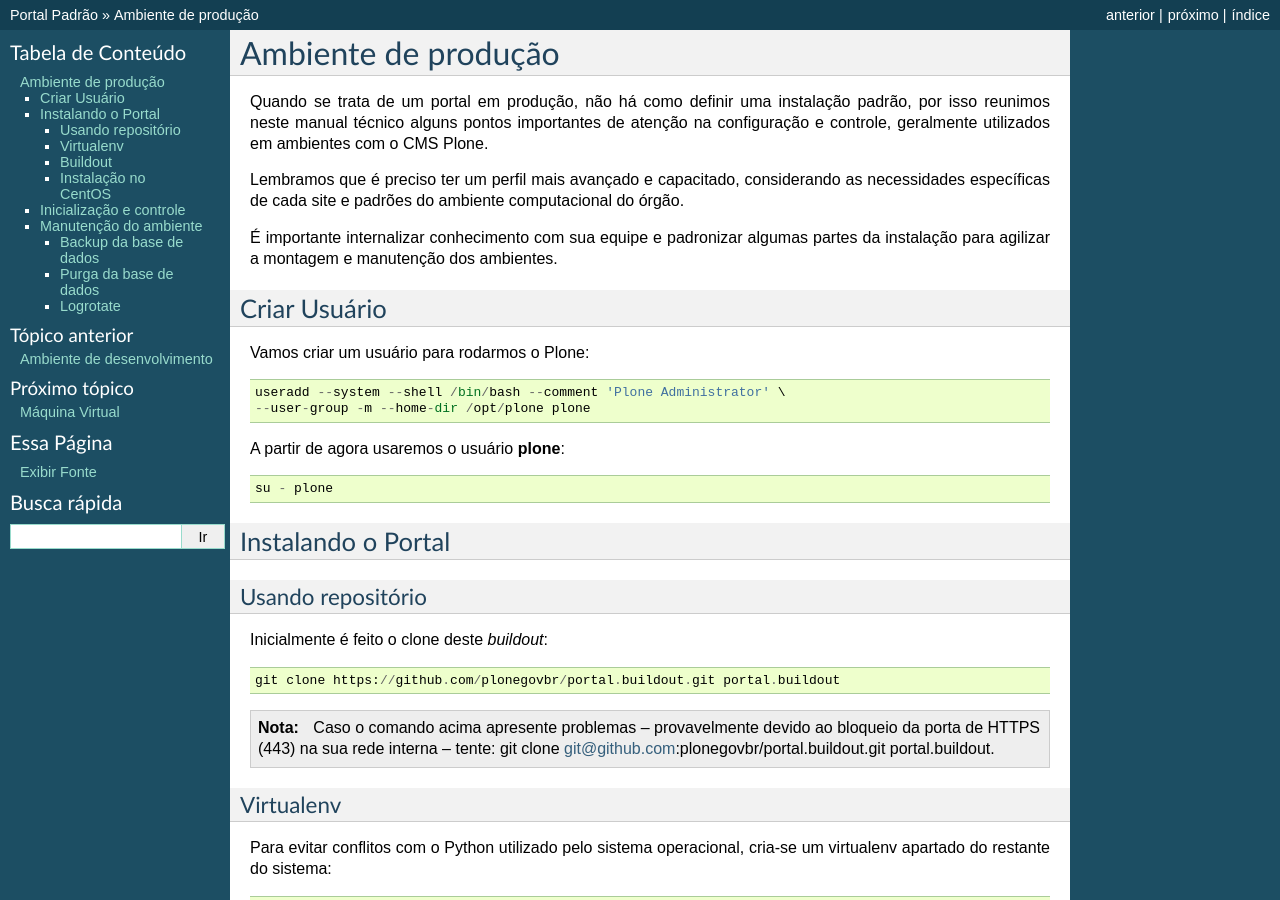
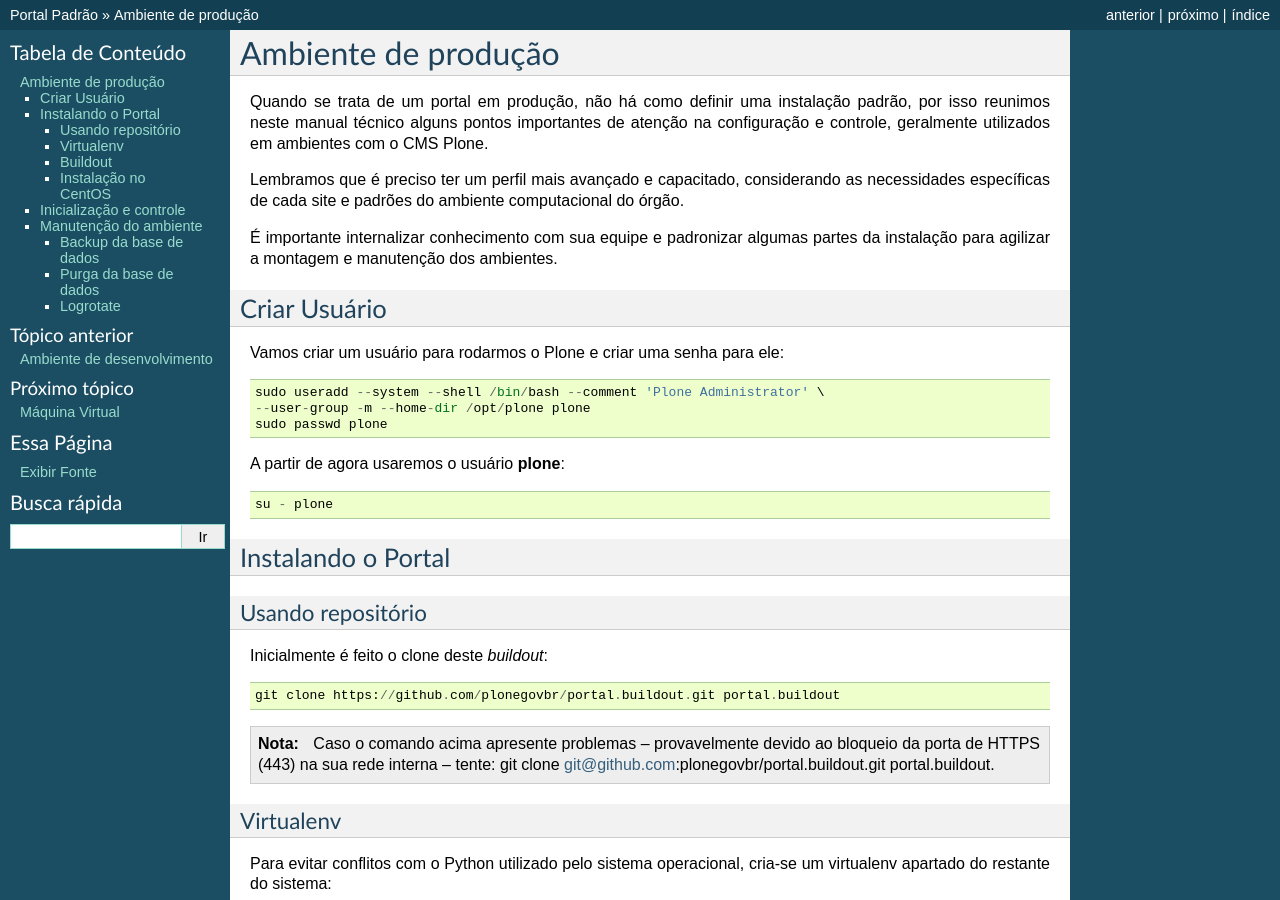
Before and after one commit to plonegovbr/portal.buildout, a Sphinx documentation site: the page built from docs/producao.rst, in a window 1280 px wide and 900 px high. Built offline with Sphinx 7.4.7, drawn with Linux system fonts in a browser that asks for light colours.

Commit message:
Adiciona comando para criar senha para o usuário 'plone'
Os comandos para adicionar usuário e criar senha precisam ser executados
com sudo.

```diff
--- a/docs/producao.rst
+++ b/docs/producao.rst
@@ -18,11 +18,12 @@ partes da instalação para agilizar a montagem e manutenção dos ambientes.
 Criar Usuário
 ===============
 
-Vamos criar um usuário para rodarmos o Plone:
+Vamos criar um usuário para rodarmos o Plone e criar uma senha para ele:
 ::
 
-    useradd --system --shell /bin/bash --comment 'Plone Administrator' \
+    sudo useradd --system --shell /bin/bash --comment 'Plone Administrator' \
     --user-group -m --home-dir /opt/plone plone
+    sudo passwd plone
 
 A partir de agora usaremos o usuário **plone**:
 ::
```
